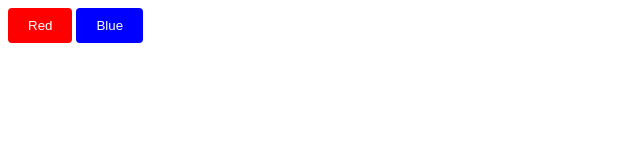
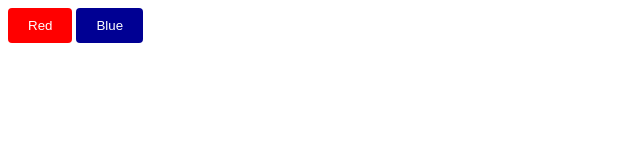
Before and after one commit to mhultjavad24/flow, a plain HTML site: page index.html in a window 1280 px wide. Shown: the whole page, without its empty margins (0-640 px from the left). Drawn offline with Linux system fonts and the light colour scheme.

Commit message:
fix: correct blue button background color to match design specifications

```diff
--- a/index.html
+++ b/index.html
@@ -15,7 +15,7 @@
         }
 
         .blue-button {
-            background-color: #0000ff;
+            background-color: #000093;
             color: white;
             padding: 10px 20px;
             border: none;
```
